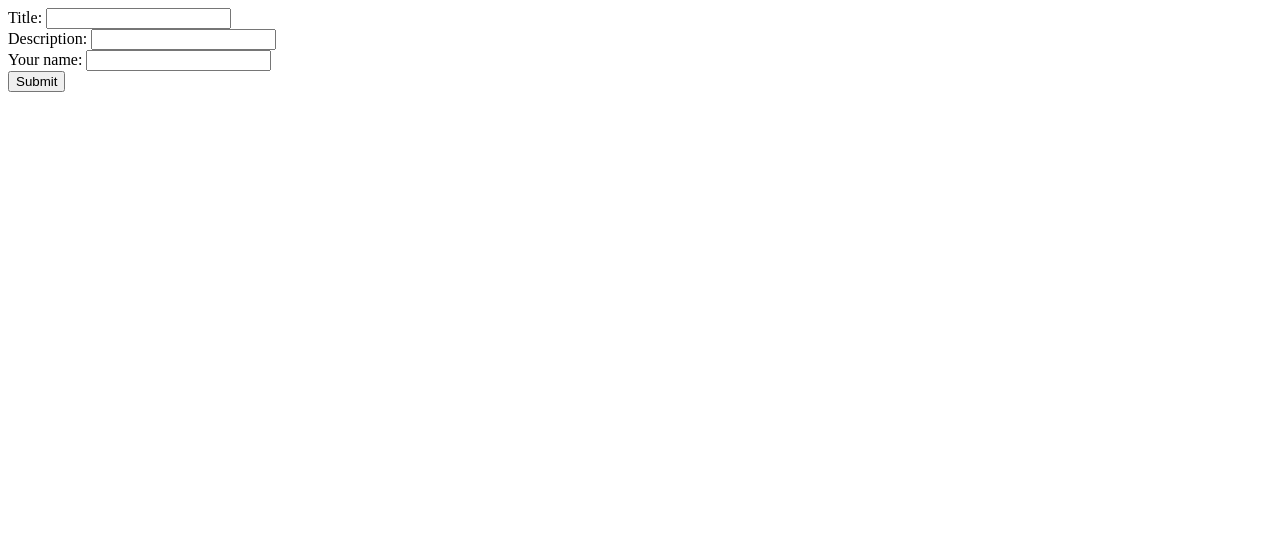
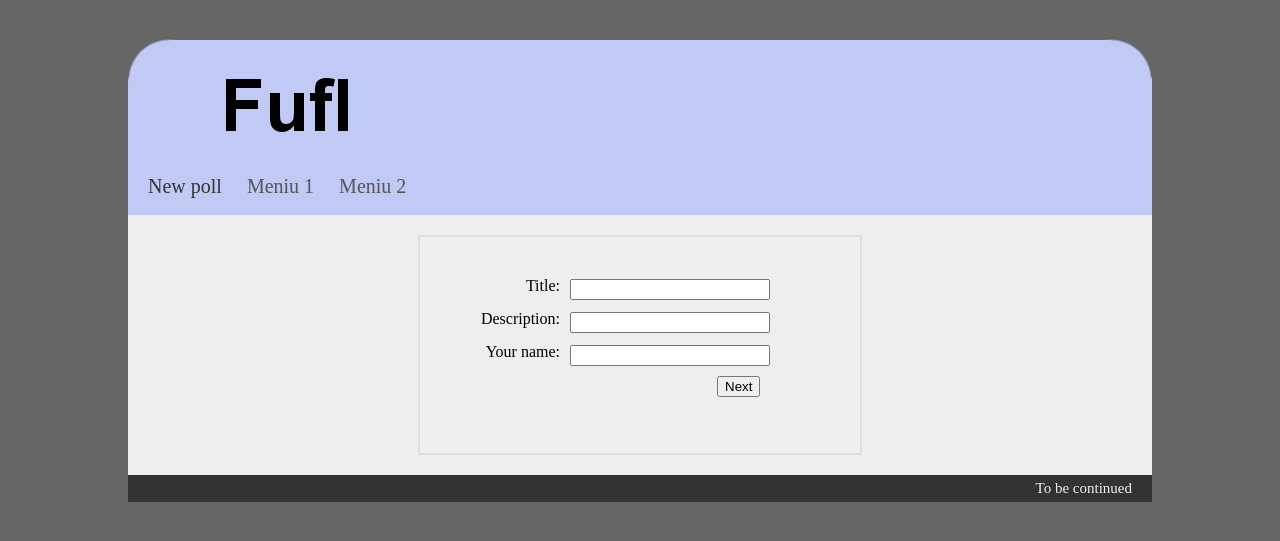
Before and after one commit to andrein/fufl, a PHP site: page /newpoll.php in a window 1280 px wide. Shown: the top 541 px of the page. Run offline with PHP 8.4, Linux system fonts and the light colour scheme.

Commit message:
new poll template

```diff
--- a/css/fufl.css
+++ b/css/fufl.css
@@ -61,3 +61,27 @@ color: #555;
 text-decoration: none;
 font-size: 20px;
 }
+
+.login-form {
+margin: 0 auto;
+padding: 40px;
+width: 360px;
+border: solid 2px #DEDEDE;
+}
+
+label {
+display:block;
+text-align:right;
+width:100px;
+float:left;
+}
+
+input{
+float:left;
+width:200px;
+margin:2px 0 10px 10px;
+}
+
+button{
+margin-left:257px;
+}
--- /dev/null
+++ b/html/footer.html
@@ -0,0 +1,8 @@
+</div>
+<div id = "footer">
+      To be continued
+    </div>
+  </div>
+
+</body>
+</html>
--- /dev/null
+++ b/html/header.html
@@ -0,0 +1,18 @@
+<html>
+<head>
+  <title>Fufl</title>
+  <link rel="stylesheet" type="text/css" href="css/fufl.css" />
+</head>
+
+<body>
+  <div id = "page">
+    <div id = "header">
+    </div>
+    <div id = "menu">
+      <ul class = "menu">
+	<li class = "menu-element"> <a class = "menu-link" href="newpoll.php"> New poll </a> </li>
+	<li class = "menu-element"> <a class = "menu-link" href=""> Meniu 1 </a> </li>
+	<li class = "menu-element"> <a class = "menu-link" href=""> Meniu 2 </a> </li>
+      </ul>
+    </div>
+    <div id = "content">
--- a/html/newpoll.html
+++ b/html/newpoll.html
@@ -1,17 +1,11 @@
-<html>
-<head>
-  <title>fufăl - new poll</title>
-</head>
+{include file = "header.html"}
+<div class = "login-form">
+  <form name="poll" action="create_poll.php" method="post">
+    <label> Title: </label> <input type="text" name="title" /> <br/>
+    <label> Description: </label> <input type="text" name="description" /> <br/>
+    <label> Your name: </label> <input type="text" name="name" /> <br/>
+    <button type = "submit"> Next </button>
+  </form>
+</div>
 
-<body>
-
-  <form name="poll" action="create_poll.php" method="post">
-    Title: <input type="text" name="title" /> <br/>
-    Description: <input type="text" name="description" /> <br/>
-
-    Your name: <input type="text" name="name" /> <br/>
-    <input type="submit" value="Submit" />
-  </form>
-
-</body>
-</html>
+{include file = "footer.html"}
```
Also changed, not shown: html/index.html (+2 -24 lines).
